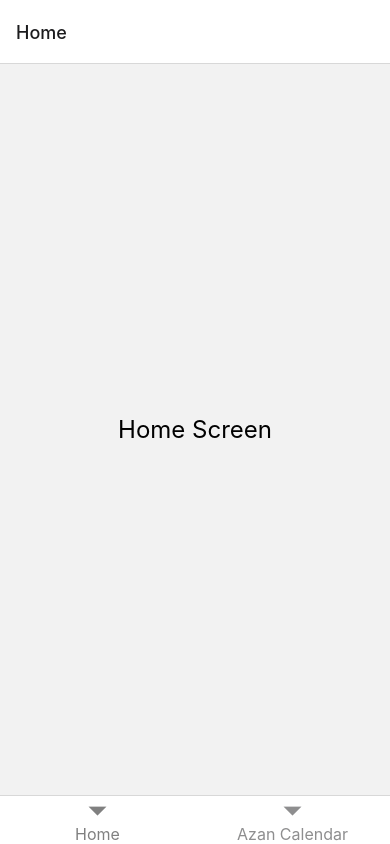
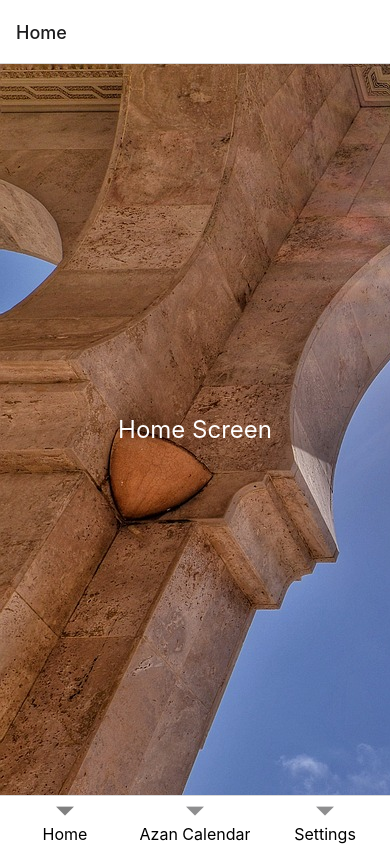
Before and after one commit to SaveDim/azanCalendar, a React Native app: screen / in a window 390 px wide. Built offline with nearby package versions, Linux system fonts and the light colour scheme.

Commit message:
Add background to all screens

```diff
--- a/App.js
+++ b/App.js
@@ -1,18 +1,40 @@
-import React, { useState } from "react";
-import { StyleSheet, Text, View, } from 'react-native';
+import React from "react";
+import { ImageBackground, StyleSheet, Text, View } from 'react-native';
 import { NavigationContainer } from "@react-navigation/native";
 import { createBottomTabNavigator } from "@react-navigation/bottom-tabs";
 
 const HomeScreen = () => (
+  <ImageBackground
+    source={require('./assets/testphotos/background.jpg')}
+    style={styles.backgroundImage}
+  >
     <View style={styles.container}>
       <Text style={styles.screenText}>Home Screen</Text>
     </View>
+  </ImageBackground>
 );
 
 const AzanCalendarScreen = () => (
+  <ImageBackground
+    source={require('./assets/testphotos/background.jpg')}
+    style={styles.backgroundImage}
+  >
     <View style={styles.container}>
       <Text style={styles.screenText}>Azan Calendar Screen</Text>
     </View>
+  </ImageBackground>
+
+);
+
+const SettingsScreen = () => (
+  <ImageBackground
+    source={require('./assets/testphotos/background.jpg')}
+    style={styles.backgroundImage}
+  >
+    <View style={styles.container}>
+      <Text style={styles.screenText}>Settings Screen</Text>
+    </View>
+  </ImageBackground>
 );
 
 const Tab = createBottomTabNavigator();
@@ -29,6 +51,7 @@ const App = () => {
       >
         <Tab.Screen name="Home" component={HomeScreen} />
         <Tab.Screen name="Azan Calendar" component={AzanCalendarScreen} />
+        <Tab.Screen name="Settings" component={SettingsScreen} />
       </Tab.Navigator>
     </NavigationContainer>
   );
@@ -42,15 +65,20 @@ const styles = StyleSheet.create({
   },
   screenText: {
     fontSize: 24,
+    color: 'white',
   },
   bottomTabBar: {
     backgroundColor: 'white',
-    borderTopWidth: 1,
-    borderTopColor: 'gray',
-    paddingBottom: 5,
+    borderTopWidth: 0,
   },
   tabLabel: {
     fontSize: 16,
+    color: 'black',
+  },
+  backgroundImage: {
+    flex: 1,
+    resizeMode: "cover",
+    justifyContent: "center",
   },
 });
 
```
Also changed, not shown: assets/testphotos/background.jpg (added), assets/testphotos/background.png (added). Lines whose indentation alone changed are shown as unchanged.
